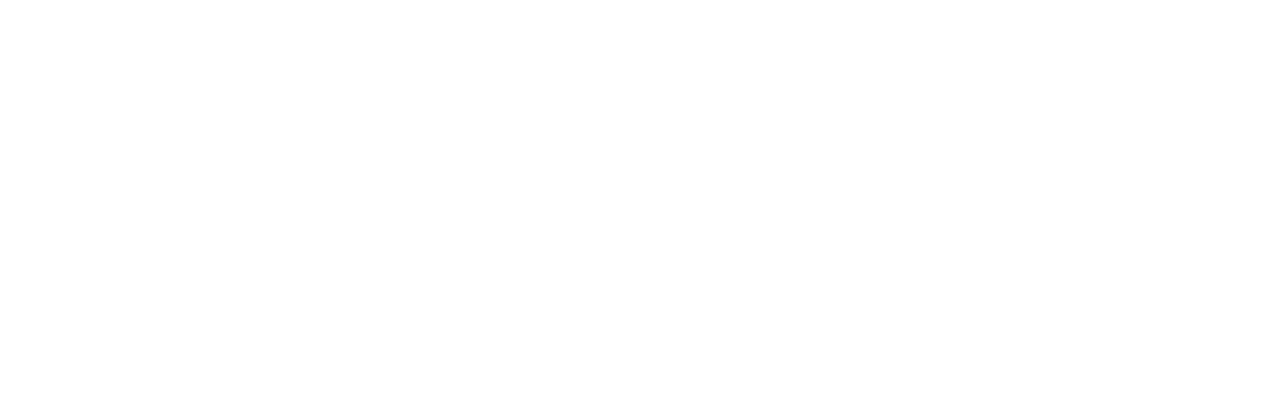
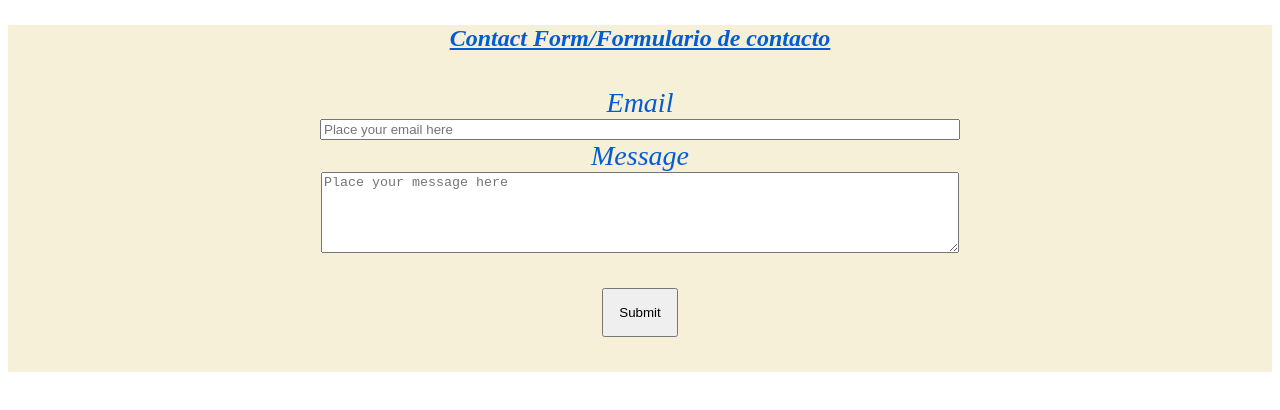
Before and after one commit to AlexAllen247/Teckbuff, a React (Create React App) app in the folder frontend/: page / in a window 1280 px wide. Shown: the top 410 px of the page. Built offline with nearby package versions, Linux system fonts and the light colour scheme.

Commit message:
added contact form on frontend and works

```diff
--- a/frontend/src/App.js
+++ b/frontend/src/App.js
@@ -1,5 +1,42 @@
+import { useState } from "react";
+import React from "react";
+
+import ContactForm from "./components/ContactForm";
+import Notification from "./components/Notfication";
+
+import contactFormService from "./services/contactForms";
+
 const App = () => {
-  return <div></div>;
+  const [notification, setNotification] = useState(null);
+
+  const notify = (message, type = "info") => {
+    setNotification({ message, type });
+    setTimeout(() => {
+      setNotification(null);
+    }, 3000);
+  };
+
+  const createForm = async (contactForm) => {
+    contactFormService
+      .create(contactForm)
+      .then(() => {
+        notify(
+          `A new message by has been sent./Se ha enviado un nuevo mensaje.`
+        );
+      })
+      .catch((error) => {
+        notify(
+          "Creating a message failed: " + error.response.data.error,
+          "alert"
+        );
+      });
+  };
+  return (
+    <div>
+      <Notification notification={notification} />
+      <ContactForm onCreate={createForm} />
+    </div>
+  );
 };
 
 export default App;
--- a/frontend/src/components/ContactForm.js
+++ b/frontend/src/components/ContactForm.js
@@ -0,0 +1,89 @@
+import React from "react";
+import { useState } from "react";
+import Button from "react-bootstrap/Button";
+import Form from "react-bootstrap/Form";
+
+const ContactForm = ({ onCreate }) => {
+  const [email, setEmail] = useState("");
+  const [message, setMessage] = useState("");
+
+  const handleSubmit = (event) => {
+    event.preventDefault();
+    console.log("Form submitted!");
+    onCreate({ email, message });
+    setEmail("");
+    setMessage("");
+  };
+
+  const divStyle = {
+    textAlign: "center",
+    backgroundColor: "#f6f0d9",
+    color: "#035cd4",
+    fontFamily: "Niconne",
+    fontStyle: "italic",
+  };
+
+  const formControlStyle = {
+    width: "50%",
+    display: "block",
+    margin: "0 auto",
+  };
+
+  const headerStyle = {
+    textDecoration: "underline",
+    marginTop: 25,
+    marginBottom: 35,
+  };
+
+  const formLabelStyle = {
+    fontSize: 28,
+    marginBottom: 35,
+  };
+
+  const buttonStyle = {
+    padding: 15,
+    marginTop: 35,
+    marginBottom: 35,
+  };
+
+  return (
+    <div style={divStyle}>
+      <h2 style={headerStyle}>Contact Form/Formulario de contacto</h2>
+
+      <Form onSubmit={handleSubmit}>
+        <Form.Group className="mb-3">
+          <Form.Label style={formLabelStyle}>Email</Form.Label>
+          <Form.Control
+            value={email}
+            onChange={({ target }) => setEmail(target.value)}
+            id="email"
+            placeholder="Place your email here"
+            style={formControlStyle}
+          />
+        </Form.Group>
+        <Form.Group className="mb-3">
+          <Form.Label style={formLabelStyle}>Message</Form.Label>
+          <Form.Control
+            as="textarea"
+            rows={5}
+            value={message}
+            onChange={({ target }) => setMessage(target.value)}
+            id="message"
+            placeholder="Place your message here"
+            style={formControlStyle}
+          />
+        </Form.Group>
+        <Button
+          id="create-button"
+          type="submit"
+          variant="primary"
+          style={buttonStyle}
+        >
+          Submit
+        </Button>
+      </Form>
+    </div>
+  );
+};
+
+export default ContactForm;
--- /dev/null
+++ b/frontend/src/components/Notfication.js
@@ -0,0 +1,25 @@
+import React from "react";
+import { Alert } from "react-bootstrap";
+
+const Notification = ({ notification }) => {
+  if (notification === null) {
+    return null;
+  }
+
+  const variant = notification.type === "alert" ? "danger" : "success";
+
+  const style = {
+    textAlign: "center",
+    fontFamily: "Niconne",
+    padding: 0,
+    margin: 0,
+  };
+
+  return (
+    <Alert variant={variant} style={style} id="notification">
+      {notification.message}
+    </Alert>
+  );
+};
+
+export default Notification;
--- a/frontend/src/index.js
+++ b/frontend/src/index.js
@@ -1,10 +1,5 @@
 import React from "react";
 import ReactDOM from "react-dom/client";
 import App from "./App";
-import { BrowserRouter as Router } from "react-router-dom";
 
-ReactDOM.createRoot(document.getElementById("root")).render(
-  <Router>
-    <App />
-  </Router>
-);
+ReactDOM.createRoot(document.getElementById("root")).render(<App />);
--- /dev/null
+++ b/frontend/src/services/contactForms.js
@@ -0,0 +1,10 @@
+import axios from "axios";
+
+const baseUrl = "/api/contactforms";
+
+const create = async (newObject) => {
+  const response = await axios.post(baseUrl, newObject);
+  return response.data;
+};
+
+export default { create };
```
